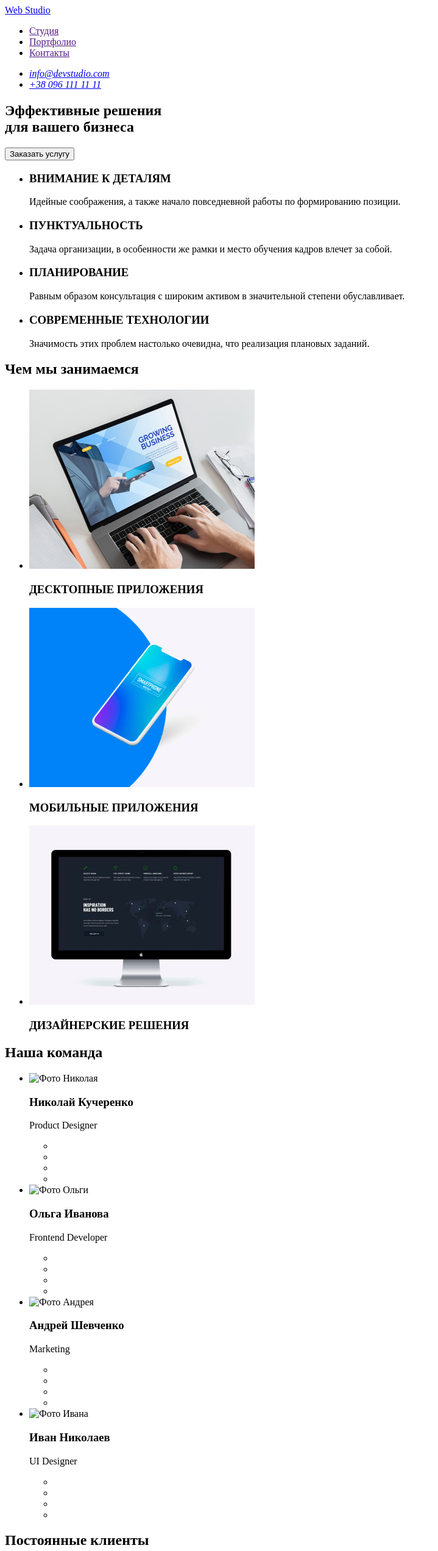
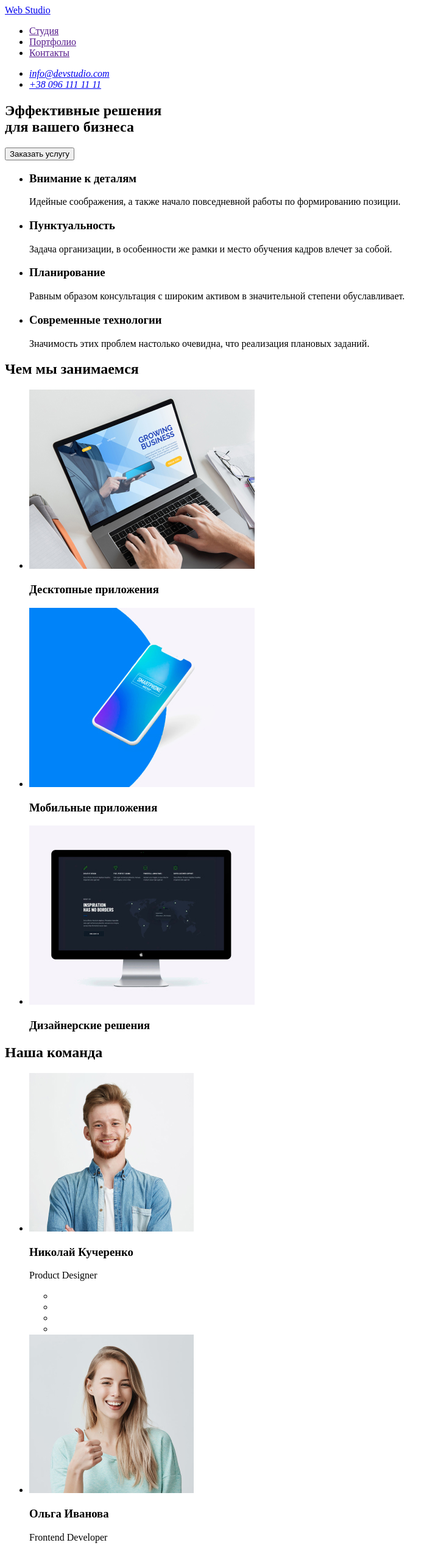
Before and after one commit to Liliia-Yarmolova/goit-markup-hw-01, a plain HTML site: page index.html in a window 1280 px wide. Shown: the top 2544 px of the page at 61% size, without its empty margins (0-719 px from the left). Drawn offline with Linux system fonts and the light colour scheme.

Commit message:
Исправляет ошибки в файле index.html

```diff
--- a/index.html
+++ b/index.html
@@ -16,14 +16,16 @@
           <li><a href="">Контакты</a></li>
         </ul>
       </nav>
+      <address>
         <ul>
           <li>
-          <address><a href="mailto:info@devstudio.com">info@devstudio.com</a></address>
+            <a href="mailto:info@devstudio.com">info@devstudio.com</a>
           </li>
           <li>
-          <address><a href="tel:+380991111111">+38 096 111 11 11</a></address>
+            <a href="tel:+380991111111">+38 096 111 11 11</a>
           </li>
         </ul>
+      </address>
     </header>
 
     <main>
@@ -41,19 +43,19 @@
         <h2 hidden>Наши ценности</h2>
         <ul>
           <li>
-            <h3>ВНИМАНИЕ К ДЕТАЛЯМ</h3>
+            <h3>Внимание к деталям</h3>
             <p>Идейные соображения, а также начало повседневной работы по формированию позиции.</p>
           </li>
           <li>
-            <h3>ПУНКТУАЛЬНОСТЬ</h3>
+            <h3>Пунктуальность</h3>
             <p>Задача организации, в особенности же рамки и место обучения кадров влечет за собой.</p>
           </li>
           <li>
-            <h3>ПЛАНИРОВАНИЕ</h3>
+            <h3>Планирование</h3>
             <p>Равным образом консультация с широким активом в значительной степени обуславливает.</p>
           </li>
           <li>
-            <h3>СОВРЕМЕННЫЕ ТЕХНОЛОГИИ</h3>
+            <h3>Современные технологии</h3>
             <p>Значимость этих проблем настолько очевидна, что реализация плановых заданий.</p>
           </li>
         </ul>
@@ -65,15 +67,15 @@
         <ul>
           <li>
             <img src="./images/what-we-do/desktop.jpg" alt="Ноутбук на столе" width="370" height="294" />
-            <h3>ДЕСКТОПНЫЕ ПРИЛОЖЕНИЯ</h3>
+            <h3>Десктопные приложения</h3>
           </li>
           <li>
             <img src="./images/what-we-do/mobile.jpg" alt="Смартфон" width="370" height="294" />
-            <h3>МОБИЛЬНЫЕ ПРИЛОЖЕНИЯ</h3>
+            <h3>Мобильные приложения</h3>
           </li>
           <li>
             <img src="./images/what-we-do/design.jpg" alt="Монитор компьютера" width="370" height="294" />
-            <h3>ДИЗАЙНЕРСКИЕ РЕШЕНИЯ</h3>
+            <h3>Дизайнерские решения</h3>
           </li>
         </ul>
       </section>
@@ -83,7 +85,7 @@
         <h2>Наша команда</h2>
         <ul>
           <li>
-            <img src="./images/our-team/николай.jpg" alt="Фото Николая" width="270" height="260" />
+            <img src="./images/our-team/nikolay.jpg" alt="Фото Николая" width="270" height="260" />
             <h3>Николай Кучеренко</h3>
             <p lang="en">Product Designer</p>
             <ul>
@@ -94,7 +96,7 @@
             </ul>
           </li>
           <li>
-            <img src="./images/our-team/ольга.jpg" alt="Фото Ольги" width="270" height="260" />
+            <img src="./images/our-team/olga.jpg" alt="Фото Ольги" width="270" height="260" />
             <h3>Ольга Иванова</h3>
             <p lang="en">Frontend Developer</p>
             <ul>
@@ -105,7 +107,7 @@
             </ul>
           </li>
           <li>
-            <img src="./images/our-team/андрей.jpg" alt="Фото Андрея" width="270" height="260" />
+            <img src="./images/our-team/andrey.jpg" alt="Фото Андрея" width="270" height="260" />
             <h3>Андрей Шевченко</h3>
             <p lang="en">Marketing</p>
             <ul>
@@ -116,7 +118,7 @@
             </ul>
           </li>
           <li>
-            <img src="./images/our-team/иван.jpg" alt="Фото Ивана" width="270" height="260" />
+            <img src="./images/our-team/ivan.jpg" alt="Фото Ивана" width="270" height="260" />
             <h3>Иван Николаев</h3>
             <p lang="en">UI Designer</p>
             <ul>
@@ -159,22 +161,22 @@
     <footer>
       <div>
         <a href="./index.html" lang="en"><span>Web</span> Studio</a>
+        <address>
           <ul>
             <li>
-            <address>
               <a href="https://goo.gl/maps/TBCg2eH77bJUSBw59" target="_blank">г. Киев, пр-т Леси Украинки, 26</a>
-            </address>
             </li>
             <li>
-            <address><a href="mailto:info@example.com">info@example.com</a></address>
+              <a href="mailto:info@example.com">info@example.com</a>
             </li>
             <li>
-            <address><a href="tel:+380991111111">+38 096 111 11 11</a></address>
+              <a href="tel:+380991111111">+38 096 111 11 11</a>
             </li>
           </ul>
+        </address>
       </div>
       <div>
-        <b>ПРИСОЕДИНЯЙТЕСЬ</b>
+        <b>присоединяйтесь</b>
         <ul>
           <li><a href="" aria-label="Инстаграм"></a></li>
           <li><a href="" aria-label="Твитер"></a></li>
```
Lines whose indentation alone changed are shown as unchanged.
